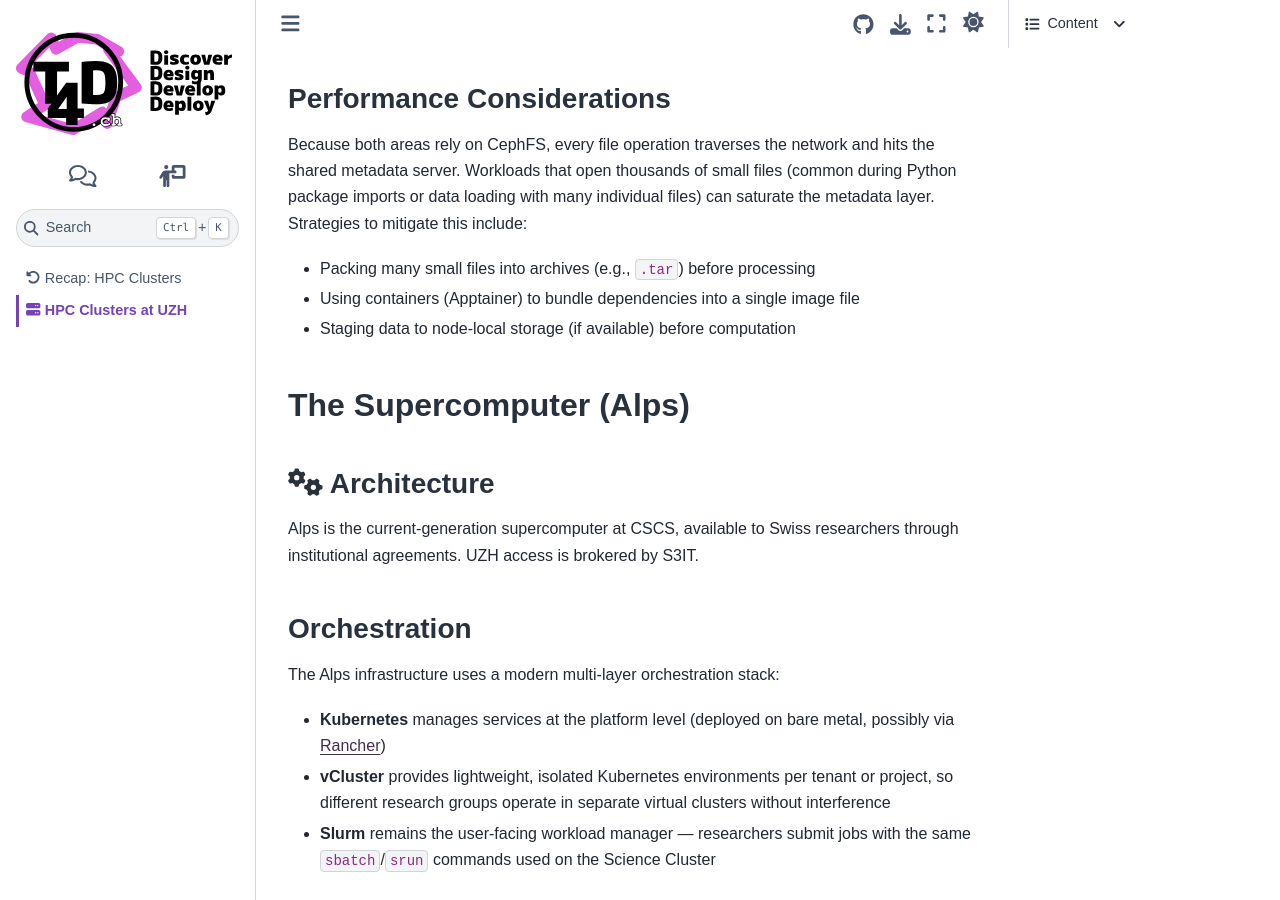
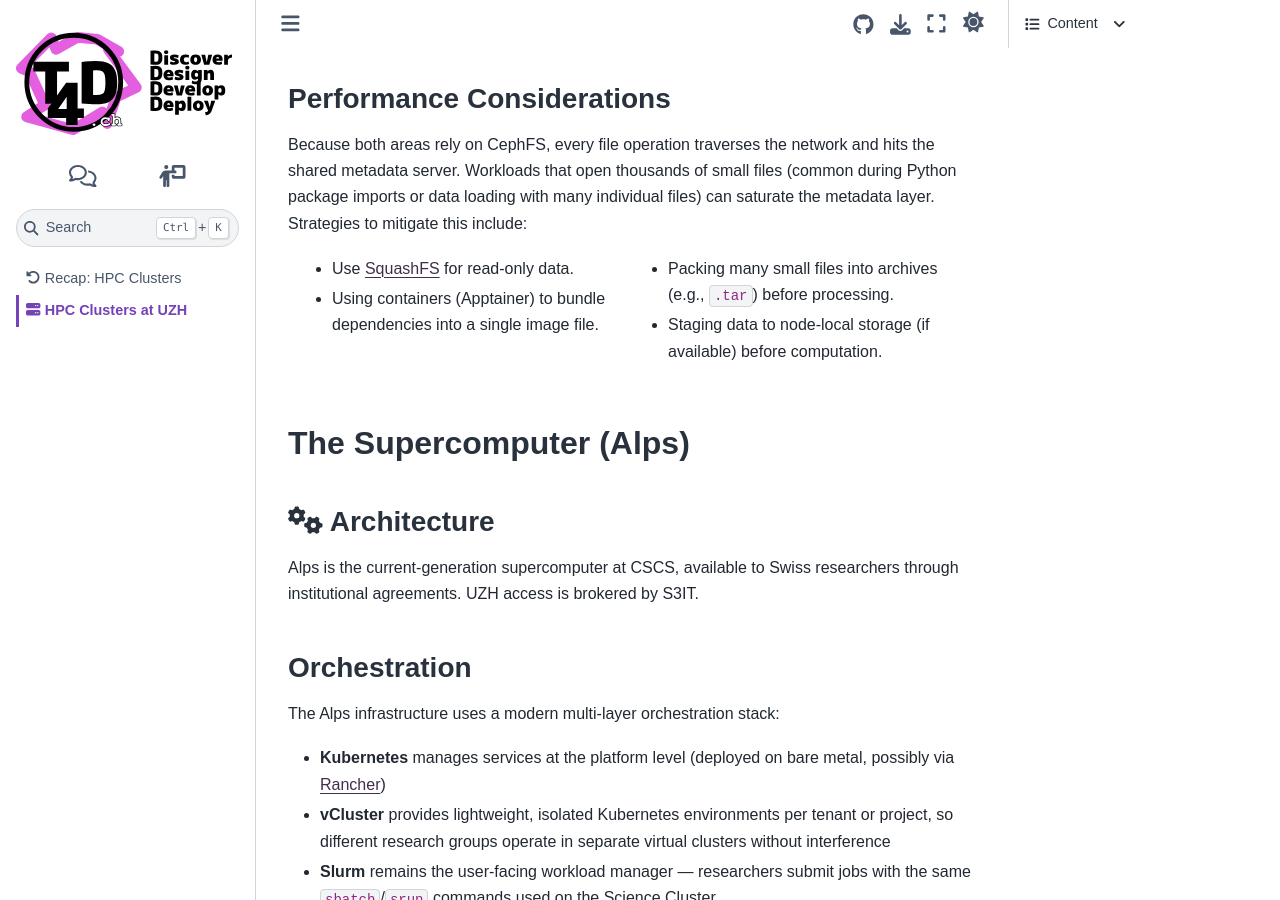
Before and after one commit to t4d-gmbh/efficientClusterComputation, a Sphinx documentation site: the page built from source/content/hpcAtUZH/index.md, in a window 1280 px wide and 900 px high, scrolled down 2263 px. Built offline with Sphinx 7.4.7 and the Sphinx Book theme 1.1.4, drawn with Linux system fonts in a browser that asks for light colours; some web fonts are replaced; the version number could not be read and is left out; part of the change alters nothing that is shown.

Commit message:
gpu details;minor edits

````diff
--- a/source/content/hpcAtUZH/scienceCluster.md
+++ b/source/content/hpcAtUZH/scienceCluster.md
@@ -3,29 +3,51 @@
 {% if slide %}
 
 ```{admonition} <i class="fa-solid fa-circle-info"></i> Full specs
-:class: margin
+:class: margin tip
 [docs.s3it.uzh.ch/cluster/resources](https://docs.s3it.uzh.ch/cluster/resources/)
 ```
 
 {% endif %}
 
-{% if slide %}:::{card}{% else %}###{% endif %} <i class="fa-solid fa-microchip"></i> Hardware
+{% if slide %}:::::::{card}{% else %}###{% endif %} <i class="fa-solid fa-microchip"></i> Hardware
 {% if slide %}
 
-:::::{grid} 1 1 3 3
+::::::{grid} 1 2 2 2
 :gutter: 2
 
-::::{grid-item-card} CPUs
+:::::{grid-item-card} CPUs
 AMD EPYC & Intel Xeon
-::::
-::::{grid-item-card} GPUs
-NVIDIA (various generations)
-::::
-::::{grid-item-card} Scale
-Multiple node types with varying core counts, memory, and GPU configurations
+
+- 8 - 288 CPU's per node
+- 30 - 2014 GB Ram per node
+:::::
+:::::{grid-item-card} Scale
+- ~60 CPU-only servers
+- ~30 GPU-nodes (15 are single-GPU)
+:::::
+:::::{grid-item-card} GPUs (NVIDIA)
+:columns: 12
+
+::::{grid} 2 2 2 2
+:gutter: 2
+
+:::{grid-item}
+_nvlink (no nvswitch)_
+- **A100** (_80GB_) **5x8** _(node)x(GPU per node)_
+- **H100** SXM (_80GB_) **2x8** / NVL (_96GB_) 4x2
+- **H200** (_140GB_) **1x8**
+:::
+:::{grid-item}
+_PCIe Gen 4_
+- **L4** (_24GB_) **15x1**
+
+_PCIe Gen 3_
+- **V100** (_32GB_) **5x8**
+:::
 ::::
 :::::
-:::
+::::::
+:::::::
 
 {% else %}
 
@@ -42,13 +64,13 @@ Check the [resources page](https://docs.s3it.uzh.ch/cluster/resources/) for the
 
 {% endif %}
 
-{% if build == "slides" %}
+{% if slide %}
 ---
 {% else %}
 ### Software Stack
 {% endif %}
 
-{% if slide %}:::{card}{% else %}{% endif %} <i class="fa-solid fa-layer-group"></i> Software
+{% if slide %}::::{card}{% else %}{% endif %} <i class="fa-solid fa-layer-group"></i> Software
 {% if slide %}
 
 - **Slurm** — workload manager (job scheduling, resource allocation)
@@ -62,7 +84,7 @@ Docker requires root privileges and is therefore not available on shared cluster
 Apptainer (formerly Singularity) fills this gap: it runs containers in user space and integrates with Slurm.
 :::
 
-:::
+::::
 
 {% else %}
 
--- a/source/content/hpcAtUZH/scienceClusterStorage.md
+++ b/source/content/hpcAtUZH/scienceClusterStorage.md
@@ -12,7 +12,7 @@
 {% if slide %}
 
 :::::{grid} 1 1 2 2
-:gutter: 3
+:gutter: 2
 
 ::::{grid-item-card} <i class="fa-solid fa-house"></i> `/home`
 :class-header: sd-bg-primary sd-bg-text-light
@@ -81,8 +81,17 @@ Because both areas rely on CephFS, every file operation traverses the network an
 Workloads that open thousands of small files (common during Python package imports or data loading with many individual files) can saturate the metadata layer.
 Strategies to mitigate this include:
 
-- Packing many small files into archives (e.g., `.tar`) before processing
-- Using containers (Apptainer) to bundle dependencies into a single image file
-- Staging data to node-local storage (if available) before computation
+::::{grid} 1 2 2 2
+:gutter: 2
+
+:::{grid-item}
+- Use [SquashFS](https://www.kernel.org/doc/html/latest/filesystems/squashfs.html) for read-only data.
+- Using containers (Apptainer) to bundle dependencies into a single image file.
+:::
+:::{grid-item}
+- Packing many small files into archives (e.g., `.tar`) before processing.
+- Staging data to node-local storage (if available) before computation.
+:::
+::::
 
 {% endif %}
--- a/source/content/hpcAtUZH/supercomputer.md
+++ b/source/content/hpcAtUZH/supercomputer.md
@@ -19,25 +19,25 @@ A national-scale HPC facility operated by CSCS (Swiss National Supercomputing Ce
 
 {% endif %}
 
-{% if slide %}:::{card}{% else %}###{% endif %} <i class="fa-solid fa-gears"></i> Architecture
+{% if slide %}:::::{card}{% else %}###{% endif %} <i class="fa-solid fa-gears"></i> Architecture
 {% if slide %}
 
-:::::{grid} 1 1 2 2
+::::{grid} 1 1 2 2
 :gutter: 2
 
-::::{grid-item-card} Orchestration
+:::{grid-item-card} Orchestration
 - **Kubernetes** (bare-metal) for service management
 - **vCluster** for multi-tenant isolation
 - **Slurm** as the workload manager (familiar user interface)
-::::
-::::{grid-item-card} Software Environments
+:::
+:::{grid-item-card} Software Environments
 - **uenv** — SquashFS-based software stacks
 - Entire environment mounted as a read-only image
 - Avoids hitting the filesystem metadata server on every import
+:::
 ::::
+
 :::::
-
-:::
 
 {% else %}
 
````
